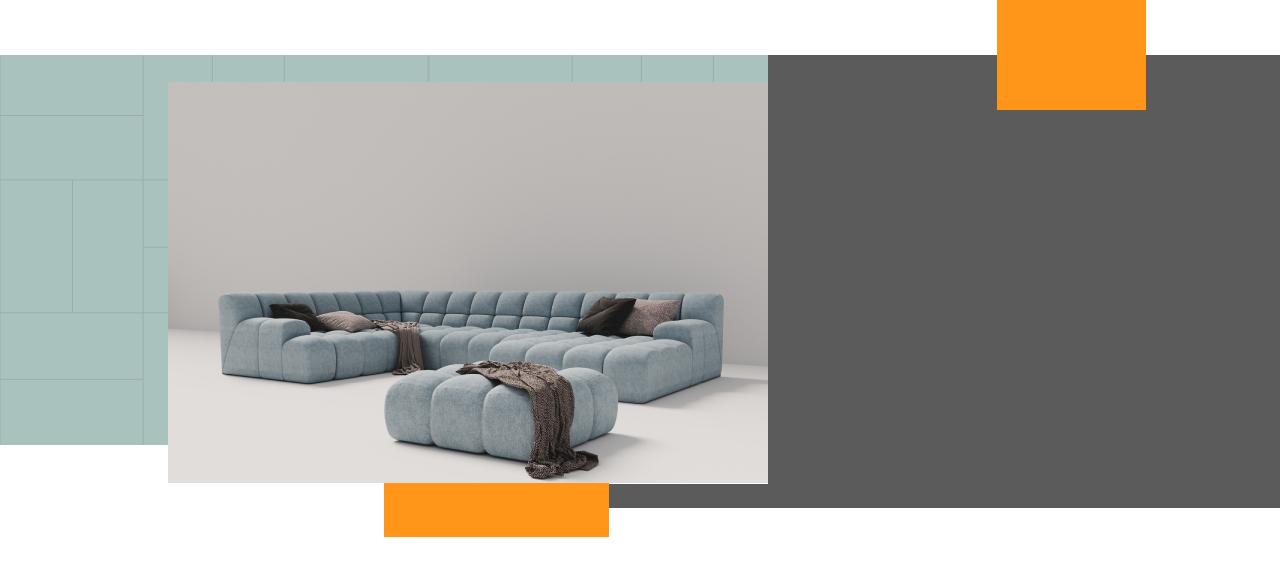
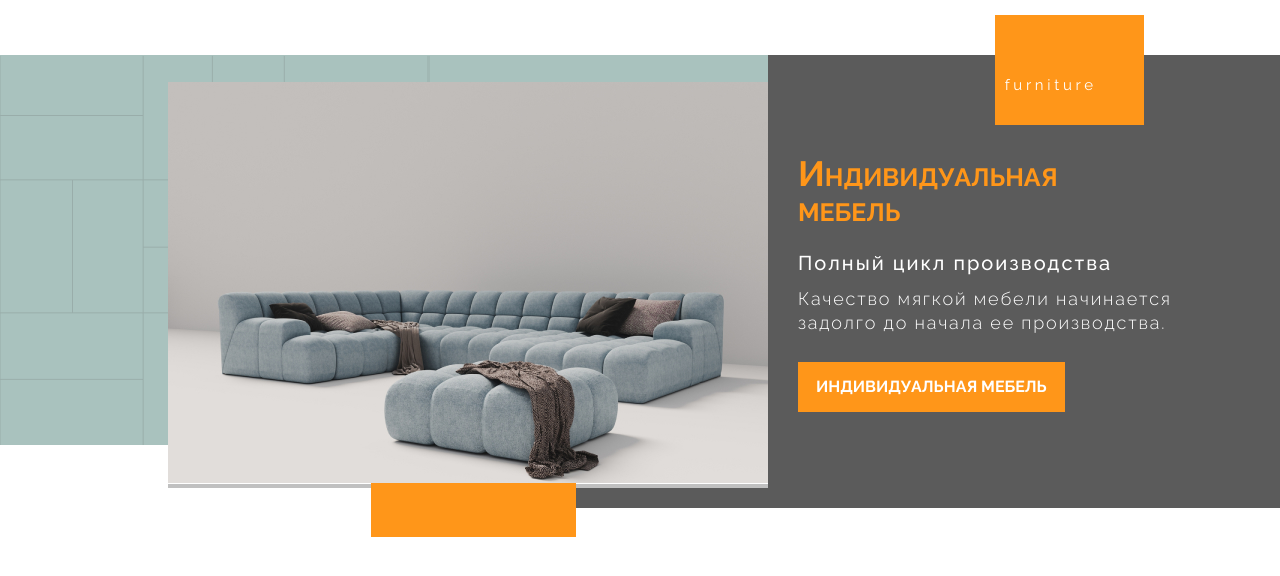
Before and after one commit to Sikor08/furniture, a plain HTML site: page index.html in a window 1280 px wide. Shown: the top 576 px of the page. Drawn offline with Linux system fonts and the light colour scheme.

Commit message:
individual media

```diff
--- a/index.html
+++ b/index.html
@@ -252,13 +252,35 @@
         <div class="individual">
                 <div class="individualWrap">
                     <div class="rectangles">
+                        <div class="rectLeft"></div>
+                        <div class="rectRight"></div>
                         <div class="sofa">
                             <img src="img/individualImg.jpg" alt="">
                         </div>
                     </div>
                     <div class="grey">
-                        <div class="coloredRectangle"></div>
-                        <div class="furitureRectangle"></div>
+                        <div class="grey1">
+                            <div class="coloredRectangle"></div>
+
+                        </div>
+                        <div class="grey2">
+                            <div class="individual__heading">
+                                Индивидуальная мебель
+                            </div>
+                            <div class="individual__textUp">
+                                Полный цикл производства
+                            </div>
+                            <div class="individual__textBottom">
+                                Качество мягкой мебели начинается задолго до начала ее производства.
+                        </div>
+                        <button class="individual__button">
+                            Индивидуальная мебель
+                        </button>
+                        <div class="furnitureRectangle">
+                            <p class="furnitureRectangle__text">
+                                furniture
+                            </p>
+                        </div>
 
                     </div>
 
@@ -267,8 +289,8 @@
         </div>
     </div>
 
-    <script src="main.js"></script>
+    <!-- <script src="main.js"></script>
     <script src="arrivalsSwiper.js"></script>
-    <script src="mobSlider.js"></script>
+    <script src="mobSlider.js"></script> -->
 </body>
 </html>
--- a/style/scssBlocks/_individualStyle.scss
+++ b/style/scssBlocks/_individualStyle.scss
@@ -1,5 +1,50 @@
 .individual{
     padding: 55px 0;
+    &__heading{
+        font-family: 'Raleway';
+        font-weight: 700;
+        font-size: 35px;
+        line-height: 100%;
+        font-variant: small-caps;
+        color: #FF9619;
+        margin-bottom: 25px;
+        max-width: 370px;
+    }
+    &__textUp{
+        font-family: 'Raleway';
+        font-weight: 500;
+        font-size: 20px;
+        line-height: 125%;
+        letter-spacing: 0.1em;
+        color: #FFFFFF;
+        margin-bottom: 11px;
+
+    }
+    &__textBottom{
+        font-family: 'Raleway';
+        font-weight: 300;
+        font-size: 18px;
+        line-height: 135%;
+        letter-spacing: 0.1em;
+        color: #FFFFFF;
+        margin-bottom: 26px;
+        max-width: 375px;
+
+        @media (max-width: 1024px) {
+            margin-bottom: 17px;
+        }
+    }
+    &__button{
+        padding: 13px 18px;
+        background-color: #FF9619;
+        font-family: 'Raleway';
+        font-weight: 700;
+        font-size: 16px;
+        line-height: 150%;
+        text-transform: uppercase;
+        color: #FFFFFF;
+        border: none;
+    }
 }
 .individualWrap{
     position: relative;
@@ -9,47 +54,89 @@
 .rectangles{
     display: flex;
     justify-content: end;
-    position: absolute;
+    position: relative;
     width: 60%;
     height: 390px;
    background: #A9C2BE;
-   background-image: url(/img/cage.png);
    z-index: 1;
+}
+.rectLeft{
+    width: 70%;
+    height: 390px;
+    background-image: url(/img/cage.png);
+
+}
+.rectRight{
+    width: 30%;
+    height: 390px;
 }
 .cage{
     position: absolute;
     z-index: 5;
 }
 .grey{
-    width: 70%;
-    height: 453px;
+    display: flex;
+    width: 71%;
+    height: 94%;
     background: #5B5B5B;
     position: absolute;
     top: 0;
     right: 0;
+    @media (max-width: 1024px) {
+        width: 90%;
+        height: 89%;
+
+    }
+}
+.grey1{
+    width: 44%;
+    @media (max-width: 1024px) {
+        width: 70%;
+    }
+}
+.grey2{
+    width: 56%;
+    padding: 101px 0 0 48px;
 }
 .sofa{
-    width: 600px;
-    height: 400px;
     background: #C0C0C0;
     position: absolute;
     top: 27px;
     z-index: 2;
+    @media (max-width: 1024px) {
+        width: 90%;
+        bottom: -15px;
+    }
+}
+.sofa img {
+    width: 100%;
+    height: 100%;
 }
 .coloredRectangle{
-    width: 225px;
+    width: 205px;
     height: 54px;
     background-color: #FF9619;
     position: absolute;
     bottom: -29px;
     z-index: 4;
 }
-.furitureRectangle{
+.furnitureRectangle{
     width: 149px;
     height: 110px;
     background-color: #FF9619;
     position: absolute;
-    top: -55px;
+    top: -40px;
     z-index: 4;
     right: 15%;
+    &__text{
+        font-family: 'Raleway';
+        font-weight: 400;
+        font-size: 15px;
+        line-height: 125%;
+        letter-spacing: 0.245em;
+        color: #FFFFFF;
+        position: absolute;
+        top: 55%;
+        left: 10px;
+    }
 }
```
Also changed, not shown: style/style.css, 1 other file.
